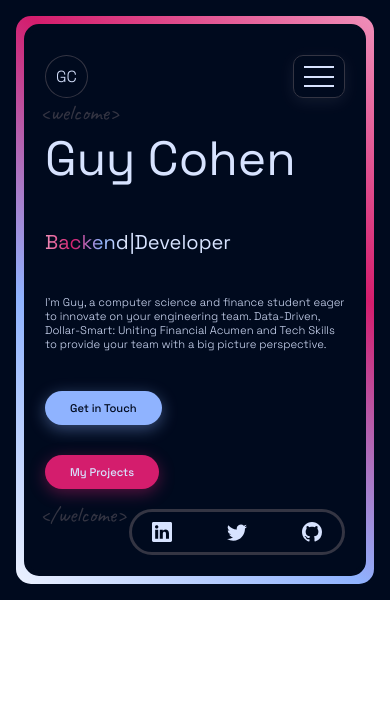
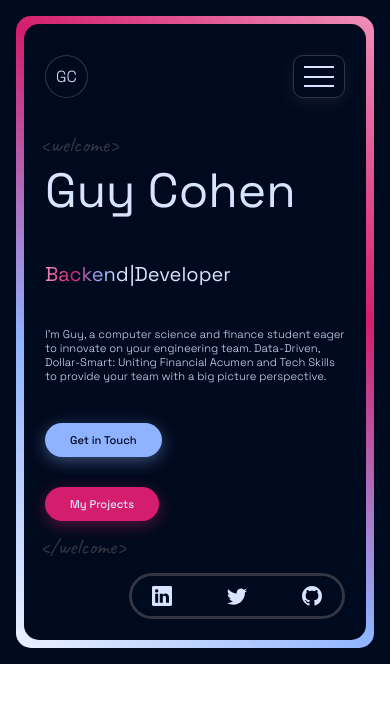
Before and after one commit to guycdev/portfolio-old, a React (Vite) app: page / in a window 390 px wide. Shown: the top 702 px of the page. Built offline with nearby package versions, Linux system fonts and the light colour scheme.

Commit message:
maybe fixed

```diff
--- a/src/sections/Hero/Hero.module.css
+++ b/src/sections/Hero/Hero.module.css
@@ -168,6 +168,12 @@
   }
 }
 
+@media (max-width: 550px) {
+  .heroContainer {
+    margin: 2rem 0rem;
+  }
+}
+
 @media (max-width: 475px) {
   .container button {
     font-size: 0.7rem;
```
